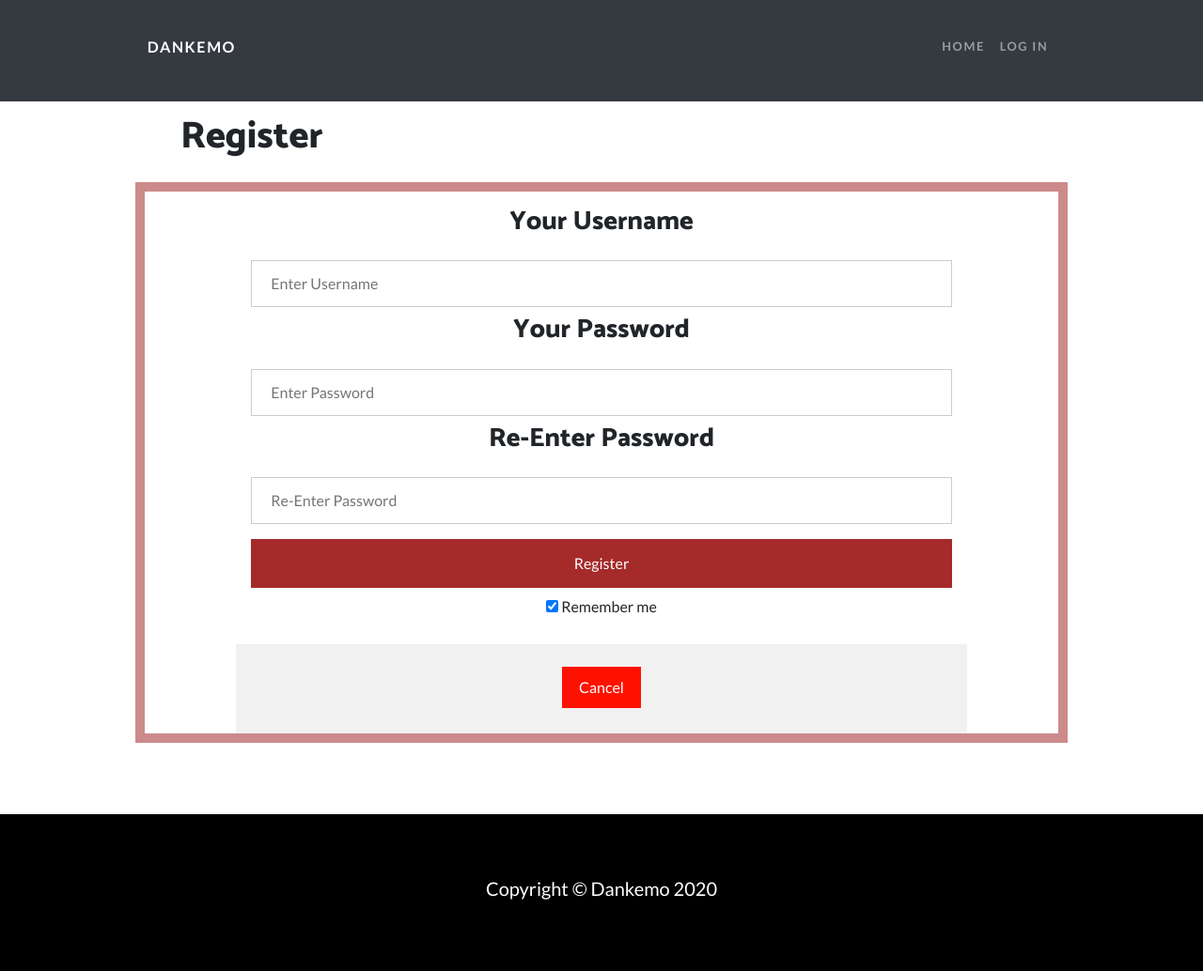
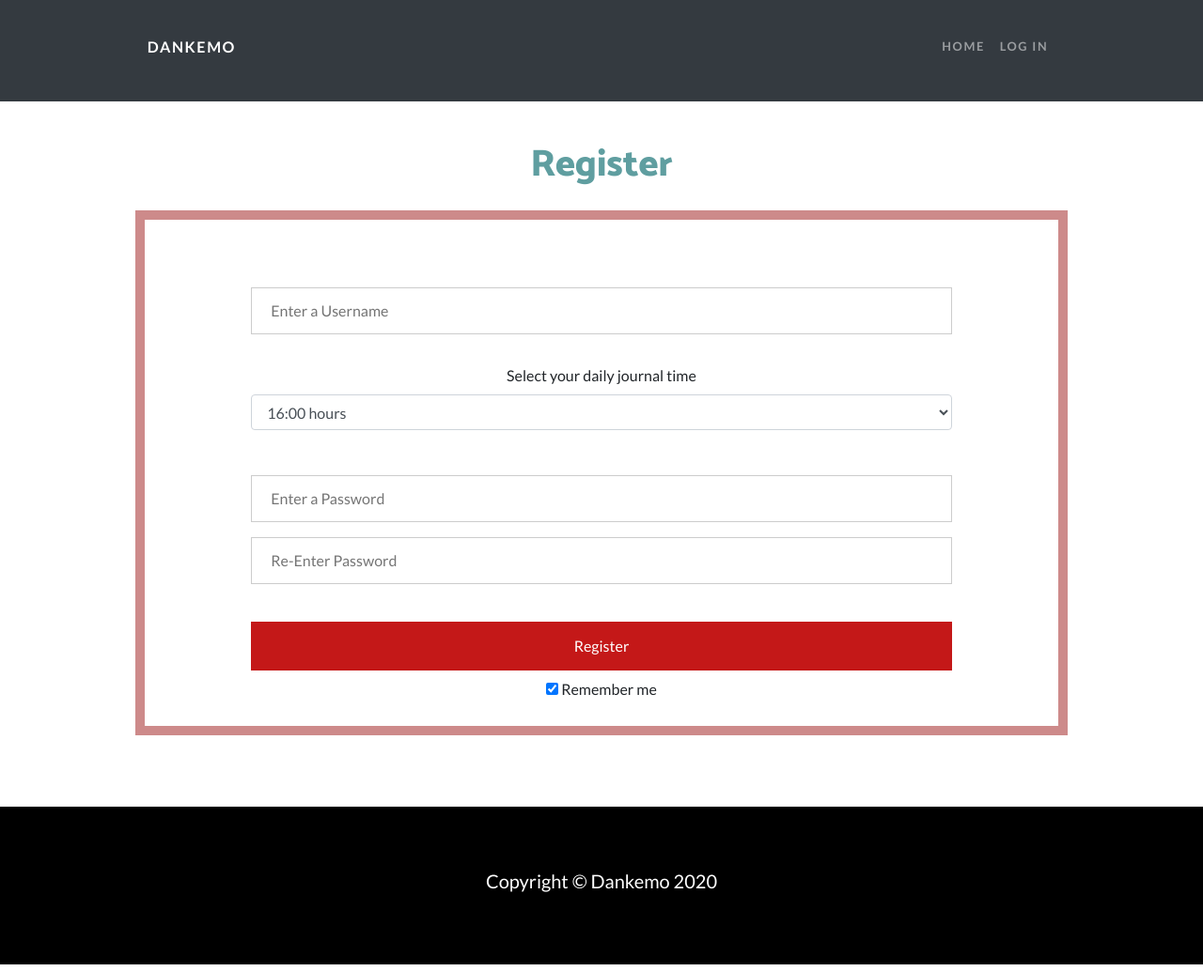
Before and after one commit to neerizz/Dankemo, a Flask app: page /register in a window 1280 px wide. Shown: the whole page at 94% size. Run offline with Flask 2, Linux system fonts and the light colour scheme; some libraries are stand-ins or nearby versions.

Commit message:
Login and register backend

```diff
--- a/app.py
+++ b/app.py
@@ -28,16 +28,65 @@ def after_request(response):
 def index():
     return render_template("index.html")
 
+
+
 @app.route("/login", methods = ["GET", "POST"])
 def login():
+    session.clear()
     if request.method == "GET":
         return render_template("login.html")
+
+    if not request.form.get("username"):
+        flash("Please provide a username")
+        return redirect("/login")
+
+    elif not request.form.get("password"):
+        flash("Kindly enter a password")
+        return redirect("/login")
+
+    rows = db.execute("SELECT * FROM users WHERE username = :username",
+                        username=request.form.get("username"))
+    if len(rows) != 1 or not check_password_hash(rows[0]["hash"], request.form.get("password")):
+        flash("Invalid username and/or password!")
+        return redirect("/login")
+    session["user_id"] = rows[0]["id"]
+    flash("You have successfully logged in.")
+    return redirect("/home")
+
+
 
 @app.route("/register", methods = ["GET", "POST"])
 def register():
     if request.method == "GET":
         return render_template("register.html")
 
+    if not request.form.get("username"):
+        flash("Username field is blank!")
+        return redirect("/register")
+
+    elif not request.form.get("password"):
+        flash("Password field is blank!")
+        return redirect("/register")
+
+    elif request.form.get("password") != request.form.get("confirmpass"):
+        flash("Passwords do not match!")
+        return redirect("/register")
+    else:
+        hashpwd = generate_password_hash(request.form.get("password"))
+        musrs = db.execute("SELECT * FROM users WHERE username=:username",
+                             username=request.form.get("username"))
+        if len(musrs) != 0:
+            flash("Username not available!")
+            return redirect("/register")
+        resp = db.execute("INSERT INTO users(username, time, hash, gpoints) VALUES(:username, :time, :hash, :gpoints)", username=request.form.get("username"), time=request.form.get("time"), hash=hashpwd, gpoints=0)
+        session["user_id"] = resp
+        return redirect("/home")
+
+@app.route("/logout")
+def logout():
+    session.clear()
+    flash("You have successfully logged out.")
+    return redirect("/login")
 
 
 if __name__ == '__main__':
--- a/templates/register.html
+++ b/templates/register.html
@@ -26,34 +26,48 @@
             </div>
         </div>
     </nav>
-    <br/><br/><br/>
+    <br/>
+    {% if get_flashed_messages() %}
+    <br/><br/>
+    <div class="alert alert-primary border text-center" role="alert">
+        {{ get_flashed_messages() | join(" ") }}
+    </div>
+    {% endif %}
+    <main>
 
-    <main>       <
-
-            <h1 style="padding-top: 2%; padding-left: 15%;">Register</h1>
+        <h1 style="padding-top: 10%; text-align: center; color:cadetblue">Register</h1>
 
         <div class="container">
             <center>
-                <form action="" method="post">
+                <form action="/register" method="post">
 
                     <div class="container">
-                      <label for="uname"><b><h3>Your Username</h3></b></label>
-                      <input type="text" placeholder="Enter Username" name="uname" required>
+                        <br/><br/>
+                      <input type="text" placeholder="Enter a Username" name="username" required>
+                      <br/><br/>
+                      <div class="form-group">
+                        <label for="exampleFormControlSelect1">Select your daily journal time</label>
+                        <select class="form-control" id="exampleFormControlSelect1" name="time">
+                          <option value="16">16:00 hours</option>
+                          <option value="17">17:00 hours</option>
+                          <option value="18">18:00 hours</option>
+                          <option value="19">19:00 hours</option>
+                          <option value="20">20:00 hours</option>
+                          <option value="21">21:00 hours</option>
+                          <option value="22">22:00 hours</option>
+                          <option value="23">23:00 hours</option>
+                        </select>
+                      </div>
+                      <br/>
+                      <input type="password" placeholder="Enter a Password" name="password" required>
 
-                      <label for="pwd"><b><h3>Your Password</h3></b></label>
-                      <input type="password" placeholder="Enter Password" name="pwd" required>
+                      <input type="password" placeholder="Re-Enter Password" name="confirmpass" required>
 
-                      <label for="rpwd"><b><h3>Re-Enter Password</h3></b></label>
-                      <input type="password" placeholder="Re-Enter Password" name="rpwd" required>
-
-                      <button type="submit" style="background-color: brown;">Register</button>
+                      <br/><br/>
+                      <button type="submit" style="background-color: rgb(196, 24, 24);">Register</button>
                       <label>
                         <input type="checkbox" checked="checked" name="remember"> Remember me
                       </label>
-                    </div>
-
-                    <div class="container" style="background-color:#f1f1f1">
-                      <button type="button" class="cancelbtn">Cancel</button>
                     </div>
                   </form>
             </center>
```
Also changed, not shown: templates/login.html (+5 -12 lines), maindb.db.
